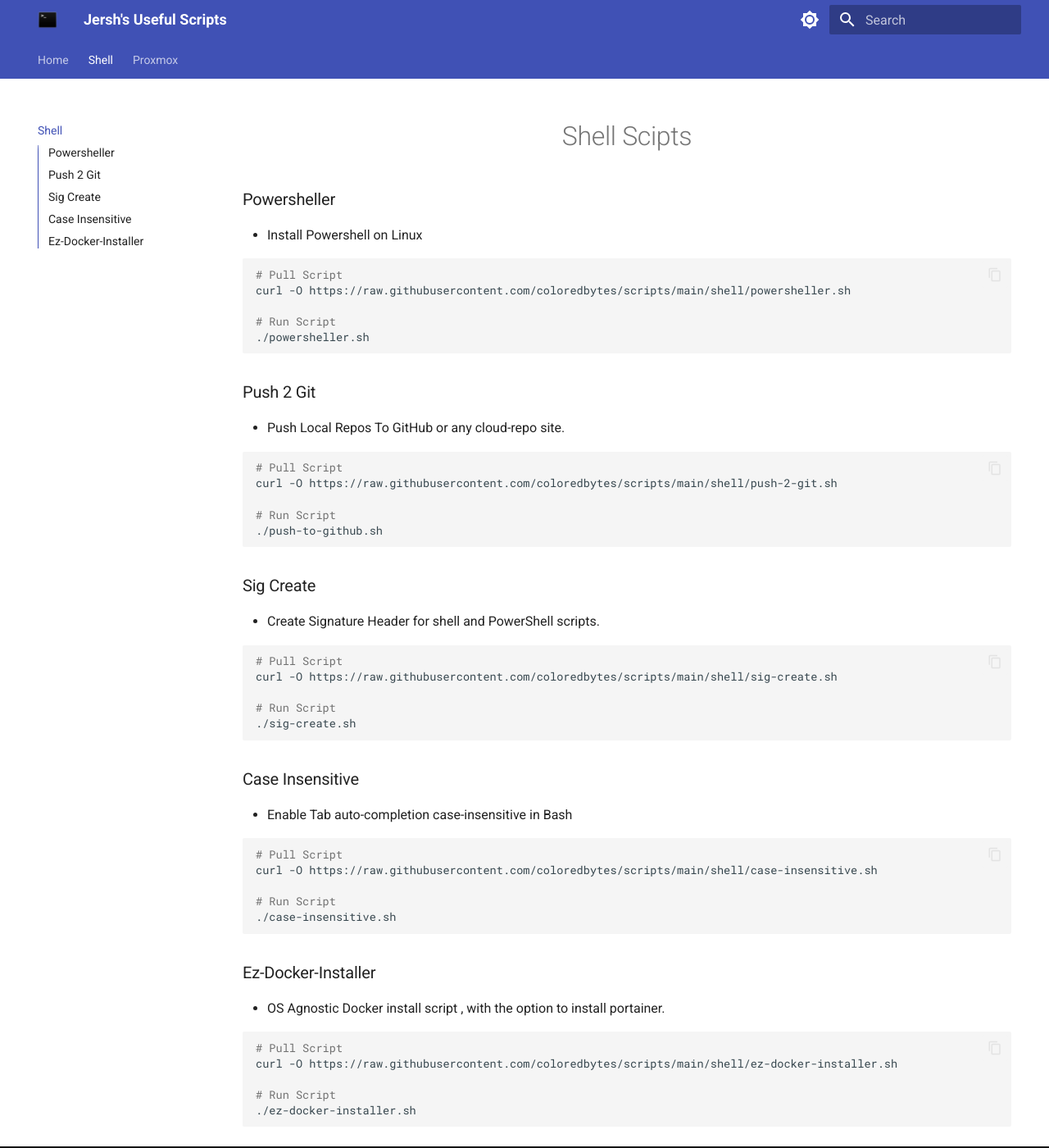
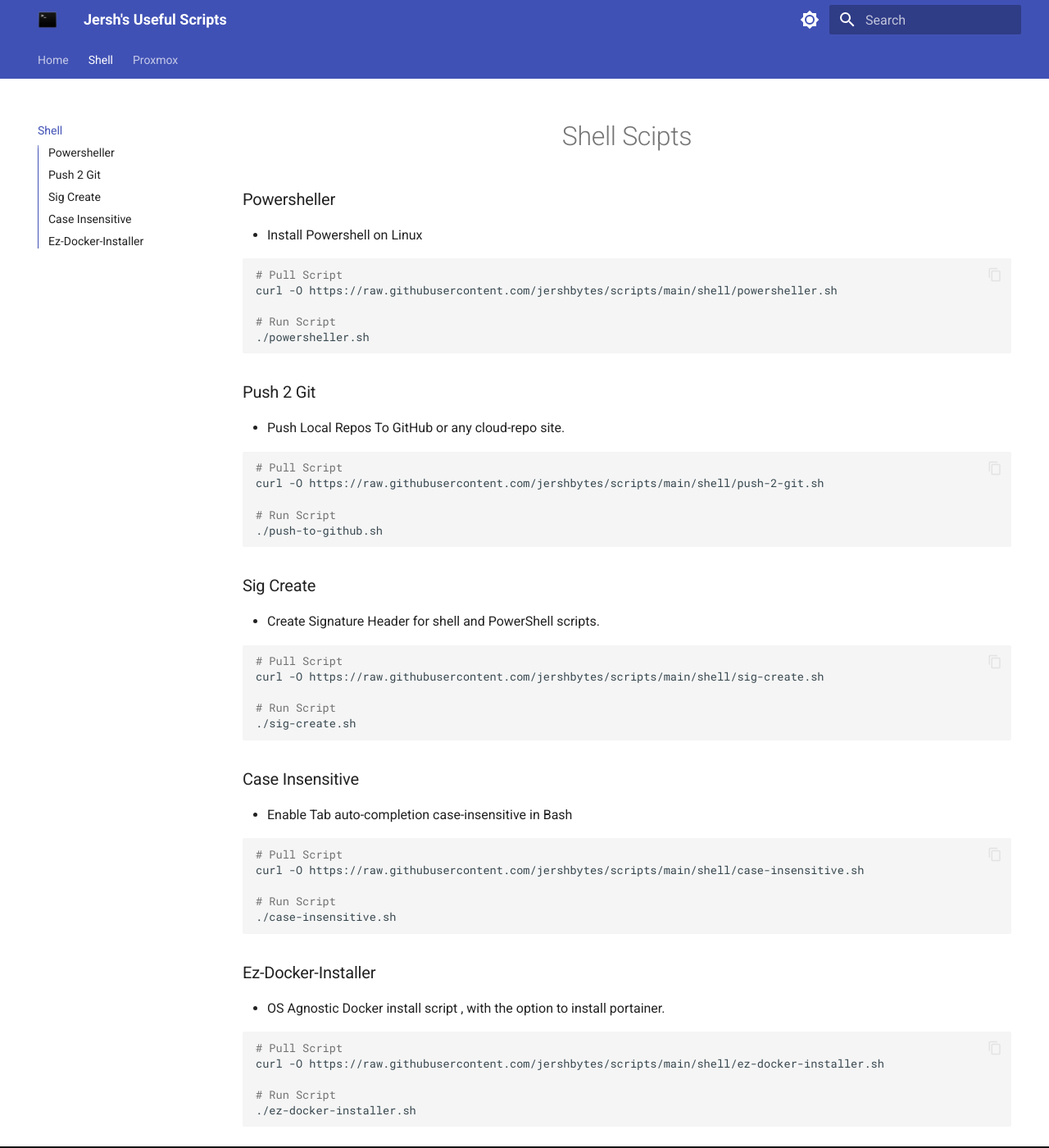
Before and after one commit to coloredbytes/jershs-scripts, an MkDocs documentation site: the page built from docs/shell.md, in a window 1280 px wide and 1400 px high. Shown: the whole window at 82% size. Built offline with MkDocs 1.6.1 and Material for MkDocs 9.7.7, drawn with Linux system fonts in a browser that asks for light colours; some of the changed lines change nothing that is shown.

Commit message:
Update shell.md
fixed curl links

````diff
--- a/docs/shell.md
+++ b/docs/shell.md
@@ -8,7 +8,7 @@
 
 ```shell
 # Pull Script
-curl -O https://raw.githubusercontent.com/coloredbytes/scripts/main/shell/powersheller.sh
+curl -O https://raw.githubusercontent.com/jershbytes/scripts/main/shell/powersheller.sh
 
 # Run Script
 ./powersheller.sh
@@ -20,7 +20,7 @@ curl -O https://raw.githubusercontent.com/coloredbytes/scripts/main/shell/powers
 
 ```shell
 # Pull Script
-curl -O https://raw.githubusercontent.com/coloredbytes/scripts/main/shell/push-2-git.sh
+curl -O https://raw.githubusercontent.com/jershbytes/scripts/main/shell/push-2-git.sh
 
 # Run Script
 ./push-to-github.sh
@@ -31,7 +31,7 @@ curl -O https://raw.githubusercontent.com/coloredbytes/scripts/main/shell/push-2
 
 ```shell
 # Pull Script
-curl -O https://raw.githubusercontent.com/coloredbytes/scripts/main/shell/sig-create.sh
+curl -O https://raw.githubusercontent.com/jershbytes/scripts/main/shell/sig-create.sh
 
 # Run Script
 ./sig-create.sh
@@ -42,7 +42,7 @@ curl -O https://raw.githubusercontent.com/coloredbytes/scripts/main/shell/sig-cr
 
 ```shell
 # Pull Script
-curl -O https://raw.githubusercontent.com/coloredbytes/scripts/main/shell/case-insensitive.sh
+curl -O https://raw.githubusercontent.com/jershbytes/scripts/main/shell/case-insensitive.sh
 
 # Run Script
 ./case-insensitive.sh
@@ -54,7 +54,7 @@ curl -O https://raw.githubusercontent.com/coloredbytes/scripts/main/shell/case-i
 
 ```shell
 # Pull Script
-curl -O https://raw.githubusercontent.com/coloredbytes/scripts/main/shell/ez-docker-installer.sh
+curl -O https://raw.githubusercontent.com/jershbytes/scripts/main/shell/ez-docker-installer.sh
 
 # Run Script
 ./ez-docker-installer.sh
````
